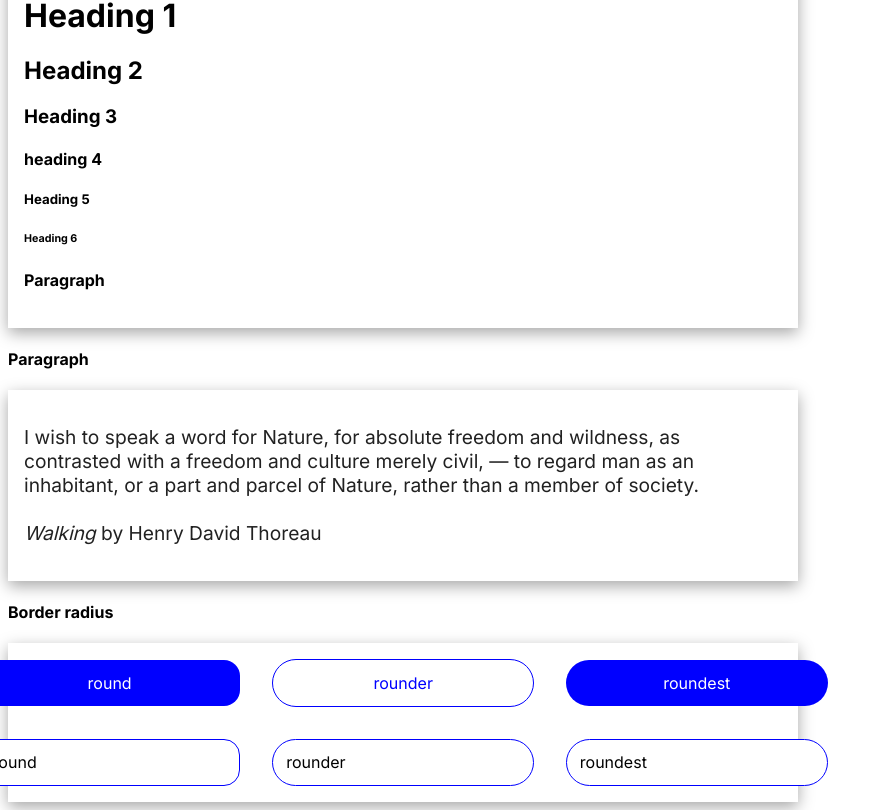
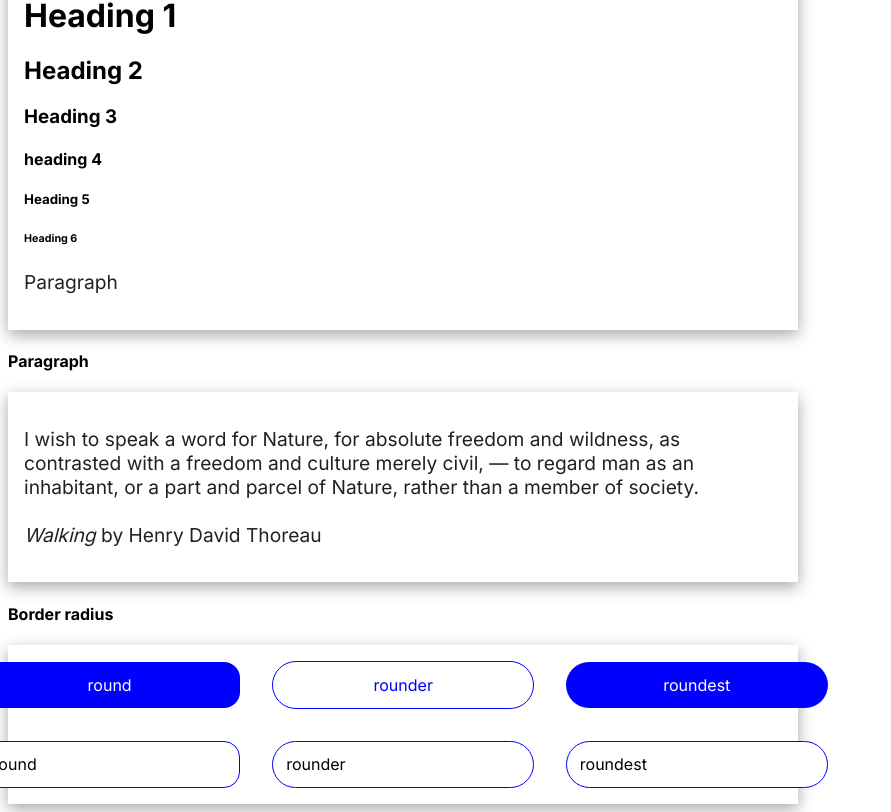
Before and after one commit to arunkumar413/serene-UI, a React (Create React App) app: page / in a window 1280 px wide. Shown: the part 1407-2219 px from the top of the page, without its empty margins (0-891 px from the left). Built offline with nearby package versions, Linux system fonts and the light colour scheme.

Commit message:
1 file modified

```diff
--- a/src/App.js
+++ b/src/App.js
@@ -194,7 +194,7 @@ export default function App() {
         <h3> Heading 3 </h3>
         <h4> heading 4 </h4> <h5> Heading 5 </h5>
         <h6> Heading 6 </h6>
-        <h4> Paragraph </h4>
+        <p> Paragraph </p>
       </div>
 
       <h4> Paragraph </h4>
```
